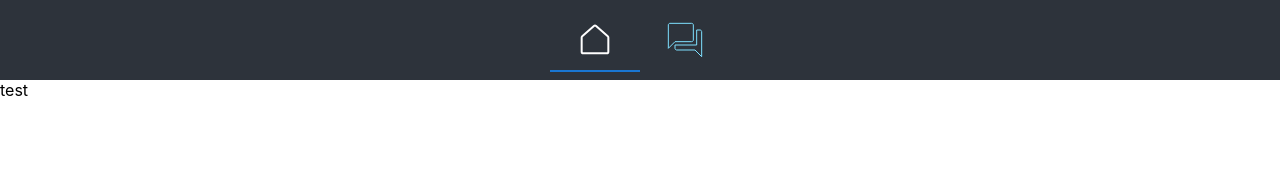
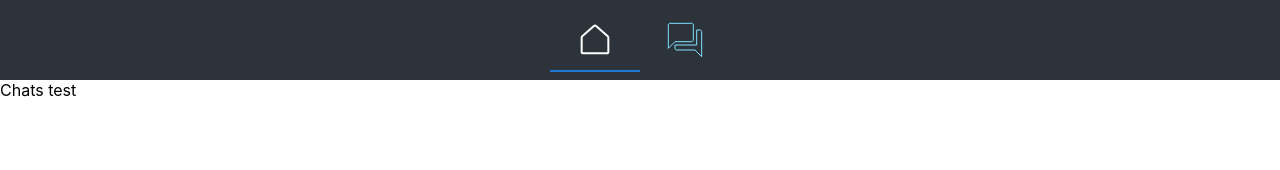
Before and after one commit to fluke1352/DEVELOPMENT-TOOLS-GET-A-PLUS, a Next.js app in the folder Frontend/wannaplay-webapp/: page /chats in a window 1280 px wide. Shown: the top 170 px of the page. Built offline with nearby package versions, Linux system fonts and the light colour scheme.

Commit message:
refact : delete comment
delete comment and change function name to Chats

```diff
--- a/Frontend/wannaplay-webapp/pages/chats.js
+++ b/Frontend/wannaplay-webapp/pages/chats.js
@@ -1,7 +1,7 @@
 import React from 'react'
 
-export default function test() {
+export default function Chats() {
   return (
-    <div>test</div>
+    <div>Chats test</div>
   )
 }
--- a/Frontend/wannaplay-webapp/styles/topbar.module.css
+++ b/Frontend/wannaplay-webapp/styles/topbar.module.css
@@ -1,18 +1,15 @@
 .topbar{
     height: 8vh;
     background-color: #2D333B;
-    /* color: #7EE0FF; */
     text-align: center;
   }
 
   .blueicon{
     stroke: #7EE0FF;
     fill:  #7EE0FF;
-    /* margin-right: 2vw; */
   }
 
   .whiteicon{
     fill: #ffffff;
     stroke:#ffffff;
-    /* margin-left: 2vw; */
   }
```
Also changed, not shown: Frontend/wannaplay-webapp/public/homeicon.png (deleted).
